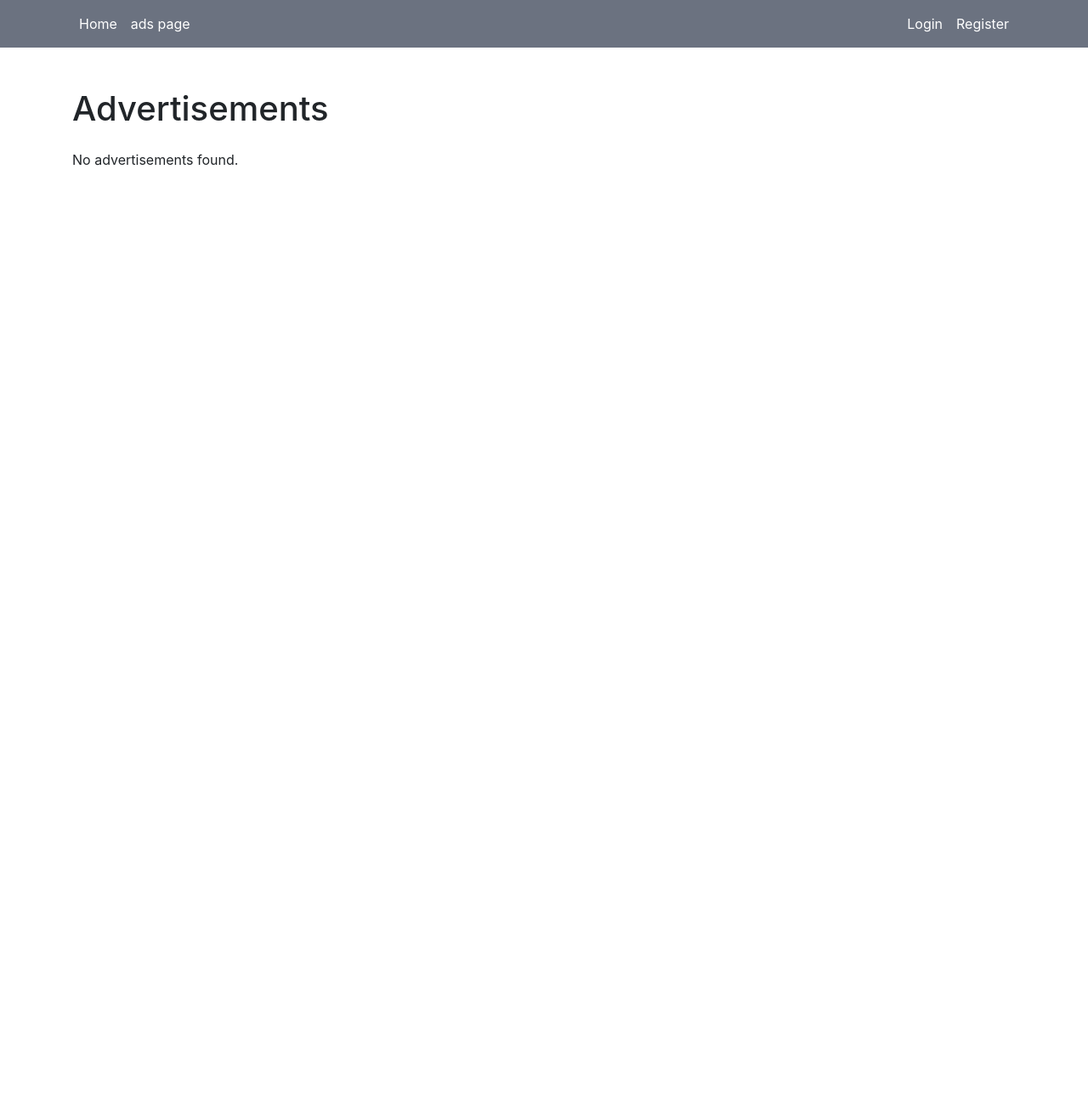
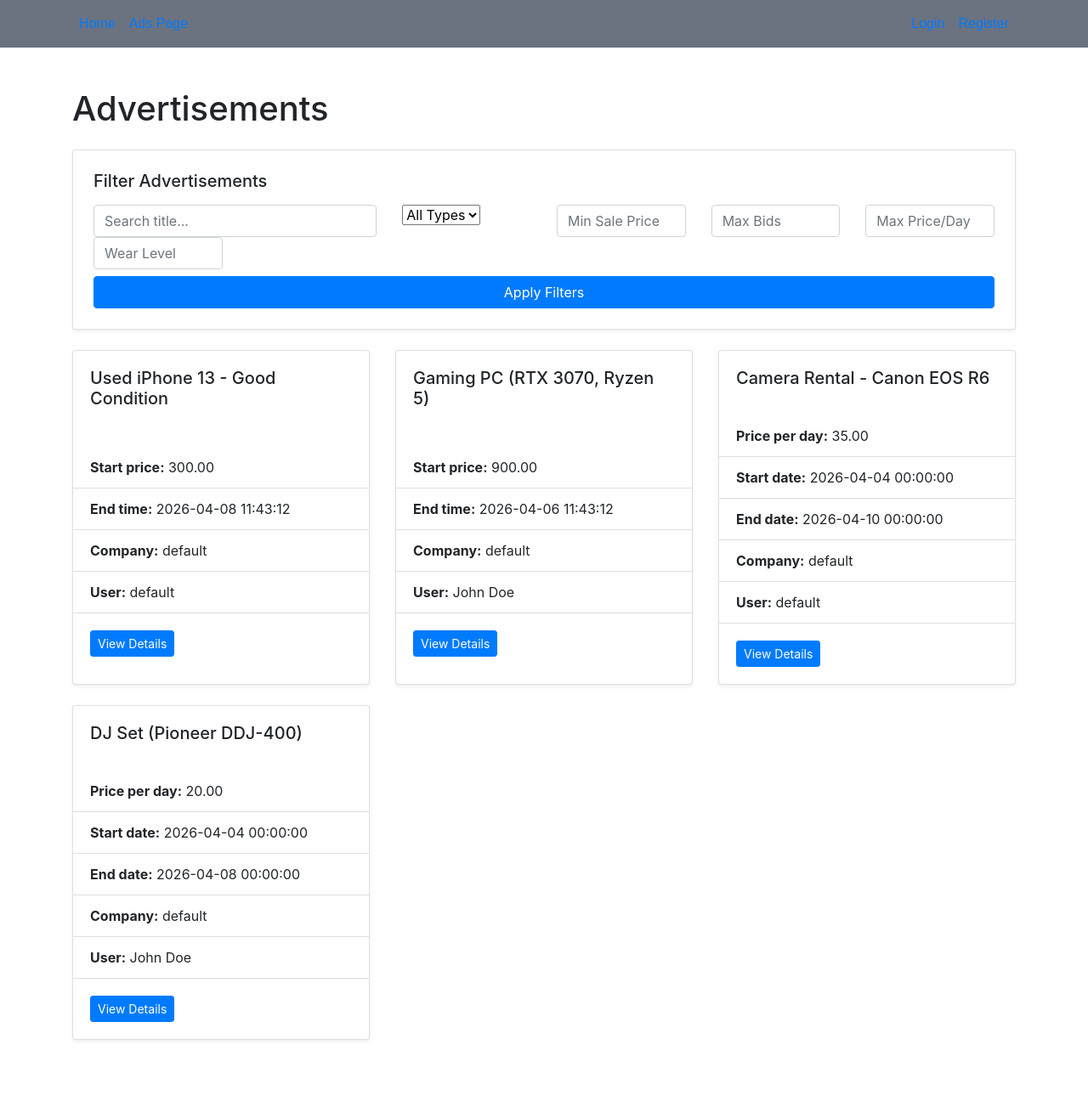
Before and after one commit to Jurian28/Bazaar, a Laravel app: page /ads in a window 1280 px wide. Shown: the whole page at 85% size. Before the commit the page ends 195 px from the top, so only its background shows below. Run offline with Laravel 12, Linux system fonts and the light colour scheme; data comes from the database, SQL or seed files in the repository; data that the repository does not hold is empty.

Commit message:
reviews, idk andere shit

```diff
--- a/app/Http/Controllers/AdController.php
+++ b/app/Http/Controllers/AdController.php
@@ -5,25 +5,37 @@ namespace App\Http\Controllers;
 use App\Models\Advertisement;
 use App\Models\Company;
 use App\Models\Rental;
+use App\Models\Review;
 use App\Models\Sale;
 use App\Models\User;
 use Illuminate\Http\Request;
 use Illuminate\View\View;
 
 class AdController extends Controller {
-    public function ads($companySlug = null): View {
+    public function ads(Request $request, $companySlug = null): View {
         $company = Company::getBySlug($companySlug);
-        $ads = $company->advertisements()->with('user')->get();
+
+        $adsQuery = $company->advertisements()->with(['sale', 'rental']);
+        $ads = $this->getAdsWithFilter($adsQuery, $request);
+
 
         return view('public.ads', compact('company', 'ads'));
     }
 
-    public function showAd($adId): View {
+    public function showAd(Request $request, $adId): View {
         $ad = Advertisement::where('id', $adId)->first();
 
         $company = $ad->company;
 
-        return view('public.ad', compact('company', 'ad'));
+        $query = $ad->reviews()->latest();
+
+        if ($request->filled('rating')) {
+            $query->where('rating', $request->rating);
+        }
+
+        $reviews = $query->paginate(5)->withQueryString();
+
+        return view('public.ad', compact('company', 'ad', 'reviews'));
     }
 
     public function showCreateAd($companySlug = null): View {
@@ -102,4 +114,59 @@ class AdController extends Controller {
             'max_rentals' => $request->max_rentals ?? 4,
         ]);
     }
+
+
+    public function review(Request $request, $adId) {
+        $validated = $request->validate([
+            'rating' => 'string',
+            'comment' => 'nullable|string'
+        ]);
+
+        if (!($user = auth()->user())) {
+            abort(403);
+        }
+
+        Review::create([
+            'user_id' => $user->id,
+            'advertisement_id' => $adId,
+            'rating' => $validated['rating'],
+            'comment' => $validated['comment'],
+        ]);
+
+        return redirect()->back();
+    }
+
+    public function getAdsWithFilter($AdSstartQuery, Request $request) {
+        $query = $AdSstartQuery;
+
+        $query->when($request->filled('type'), function ($q) use ($request) {
+            $q->where('type', $request->type);
+        });
+        $query->when($request->filled('min_price'), function ($q) use ($request) {
+            $q->whereHas('sale', function ($q2) use ($request) {
+                $q2->where('start_price', '>=', $request->min_price);
+            });
+        });
+        $query->when($request->filled('max_bids'), function ($q) use ($request) {
+            $q->whereHas('sale', function ($q2) use ($request) {
+                $q2->where('max_bids', '<=', $request->max_bids);
+            });
+        });
+        $query->when($request->filled('price_per_day'), function ($q) use ($request) {
+            $q->whereHas('rental', function ($q2) use ($request) {
+                $q2->where('price_per_day', '<=', $request->price_per_day);
+            });
+        });
+        $query->when($request->filled('wear_level'), function ($q) use ($request) {
+            $q->whereHas('rental', function ($q2) use ($request) {
+                $q2->where('wear_level', $request->wear_level);
+            });
+        });
+        $query->when($request->filled('search'), function ($q) use ($request) {
+            $q->where('title', 'like', '%' . $request->search . '%');
+        });
+        $ads = $query->paginate(10)->withQueryString();
+
+        return $ads;
+    }
 }
--- a/app/Models/Advertisement.php
+++ b/app/Models/Advertisement.php
@@ -45,6 +45,9 @@ class Advertisement extends Model
         return $this->belongsToMany(User::class, 'favorites');
     }
 
+    public function reviews() {
+        return $this->hasMany(Review::class);
+    }
 
 
     public function isRental() {
--- /dev/null
+++ b/resources/views/components/ad/adList.blade.php
@@ -0,0 +1,76 @@
+@props(['title', 'emptyText', 'ads'])
+
+
+<div class="container my-5">
+    <h1 class="mb-4">{{$title}}</h1>
+
+    <div class="card p-4 mb-4 shadow-sm">
+        <h5 class="mb-3">Filter Advertisements</h5>
+        <form method="GET" class="row g-3">
+
+            <!-- Search -->
+            <div class="col-md-4">
+                <input type="text" name="search" class="form-control"
+                       placeholder="Search title..."
+                       value="{{ request('search') }}">
+            </div>
+
+            <!-- Type -->
+            <div class="col-md-2">
+                <select name="type" class="form-select">
+                    <option value="">All Types</option>
+                    <option value="sale" {{ request('type') == 'sale' ? 'selected' : '' }}>Sale</option>
+                    <option value="rental" {{ request('type') == 'rental' ? 'selected' : '' }}>Rental</option>
+                </select>
+            </div>
+
+            <!-- Sale Filters -->
+            <div class="col-md-2">
+                <input type="number" name="min_price" class="form-control"
+                       placeholder="Min Sale Price"
+                       value="{{ request('min_price') }}">
+            </div>
+            <div class="col-md-2">
+                <input type="number" name="max_bids" class="form-control"
+                       placeholder="Max Bids"
+                       value="{{ request('max_bids') }}">
+            </div>
+
+            <!-- Rental Filters -->
+            <div class="col-md-2">
+                <input type="number" name="price_per_day" class="form-control"
+                       placeholder="Max Price/Day"
+                       value="{{ request('price_per_day') }}">
+            </div>
+            <div class="col-md-2">
+                <input type="text" name="wear_level" class="form-control"
+                       placeholder="Wear Level"
+                       value="{{ request('wear_level') }}">
+            </div>
+
+            <!-- Submit Button -->
+            <div class="col-12 mt-2">
+                <button class="btn btn-primary w-100">Apply Filters</button>
+            </div>
+        </form>
+    </div>
+
+
+    @if($ads->count() > 0)
+        <div class="row">
+            @foreach($ads as $ad)
+                @if ($ad->type == 'sale')
+                    <x-ad.sale :ad="$ad"></x-ad.sale>
+                @elseif($ad->type == 'rental')
+                    <x-ad.rental :ad="$ad"></x-ad.rental>
+                @endif
+            @endforeach
+        </div>
+
+        <div class="d-flex justify-content-center">
+            {{ $ads->links() }}
+        </div>
+    @else
+        <p>{{$emptyText}}</p>
+    @endif
+</div>
--- a/resources/views/components/ad/rental.blade.php
+++ b/resources/views/components/ad/rental.blade.php
@@ -16,7 +16,7 @@
             <a href="{{ route('ads.show', ['adId' => $ad->id]) }}" class="btn btn-primary btn-sm">
                 View Details
             </a>
+            <x-likeButton :ad="$ad"></x-likeButton>
         </div>
-        <x-likeButton :ad="$ad"></x-likeButton>
     </div>
 </div>
--- a/resources/views/components/ad/sale.blade.php
+++ b/resources/views/components/ad/sale.blade.php
@@ -15,7 +15,7 @@
             <a href="{{ route('ads.show', ['adId' => $ad->id]) }}" class="btn btn-primary btn-sm">
                 View Details
             </a>
+            <x-likeButton :ad="$ad"></x-likeButton>
         </div>
-        <x-likeButton :ad="$ad"></x-likeButton>
     </div>
 </div>
--- a/resources/views/components/likeButton.blade.php
+++ b/resources/views/components/likeButton.blade.php
@@ -1,4 +1,18 @@
-<form action="{{ route('ad.favorite', ['adId' => $ad->id]) }}" method="POST" class="d-inline">
-    @csrf
-    <button type="submit" class="btn btn-primary btn-sm">Like</button>
-</form>
+@php use App\Models\User; @endphp
+@props(['ad'])
+
+@if (auth()?->user()?->user_type == User::TYPE_USER)
+    @php
+        $liked = $ad->favoritedBy()
+            ->where('user_id', auth()->user()->id)
+            ->exists();
+    @endphp
+    <form action="{{ route('ad.favorite', ['adId' => $ad->id]) }}" method="POST" class="d-inline">
+        @csrf
+        @if ($liked)
+            <button type="submit" class="btn btn-primary btn-sm">Unlike</button>
+        @else
+            <button type="submit" class="btn btn-primary btn-sm">Like</button>
+        @endif
+    </form>
+@endif
--- a/resources/views/components/menu.blade.php
+++ b/resources/views/components/menu.blade.php
@@ -1,78 +1,69 @@
+@props(['company'])
 @php
     use App\Models\User;
+
     function isRole($role): bool {
         return $role == auth()->user()?->user_type;
     }
+
+    $primaryColor = $company->primary_color ?? '#6b7280';
+    $secondaryColor = $company->secondary_color ?? '#ffffff';
+    $fontFamily = $company->font_family ?? 'sans-serif';
 @endphp
 
 <header>
-    <nav class="navbar navbar-expand-lg" style="background-color: #6b7280;">
+    <nav class="navbar navbar-expand-lg"
+         style="background-color: {{ $primaryColor }}; font-family: {{ $fontFamily }};">
         <div class="container">
+            <!-- Logo -->
+            @if($company->logo_url)
+                <a class="navbar-brand" href="{{ company_route('index') }}">
+                    <img src="{{ $company->logo_url }}" alt="{{ $company->name }}" height="40">
+                </a>
+            @endif
+
             <!-- Navbar links -->
             <ul class="navbar-nav me-auto mb-2 mb-lg-0">
                 <li class="nav-item">
-                    <a class="nav-link text-white" href="{{company_route('index')}}">Home</a>
+                    <a class="nav-link" href="{{ company_route('index') }}" style="color: {{ $secondaryColor }}">Home</a>
                 </li>
                 <li class="nav-item">
-                    <a class="nav-link text-white" href="{{company_route('ads')}}">ads page</a>
+                    <a class="nav-link" href="{{ company_route('ads') }}" style="color: {{ $secondaryColor }}">Ads Page</a>
                 </li>
 
                 @if(isRole(User::TYPE_USER))
                     <li class="nav-item">
-                        <a class="nav-link text-white" href="{{route('favorites') }}">
-                            Favorites
-                        </a>
+                        <a class="nav-link" href="{{ route('favorites') }}" style="color: {{ $secondaryColor }}">Favorites</a>
                     </li>
                     <li class="nav-item">
-                        <a class="nav-link text-white" href="{{route('user.saleHistory') }}">
-                            Purchased
-                        </a>
+                        <a class="nav-link" href="{{ route('user.saleHistory') }}" style="color: {{ $secondaryColor }}">Purchased</a>
                     </li>
-
                     <li class="nav-item">
-                        <a class="nav-link text-white" href="{{route('user.rentalHistory') }}">
-                            Rented
-                        </a>
+                        <a class="nav-link" href="{{ route('user.rentalHistory') }}" style="color: {{ $secondaryColor }}">Rented</a>
                     </li>
                 @endif
 
-
                 @if(isRole(User::TYPE_SELLER))
                     <li class="nav-item">
-                        <a class="nav-link text-white" href="{{company_route('ad.create')}}">Create ad</a>
+                        <a class="nav-link" href="{{ company_route('ad.create') }}" style="color: {{ $secondaryColor }}">Create Ad</a>
                     </li>
-
                     <li class="nav-item">
-                        <a class="nav-link text-white" href="{{route('seller.saleHistory') }}">
-                            My Ads
-                        </a>
+                        <a class="nav-link" href="{{ route('seller.saleHistory') }}" style="color: {{ $secondaryColor }}">My Ads</a>
                     </li>
-
                     <li class="nav-item">
-                        <a class="nav-link text-white" href="{{route('seller.rentalOverview') }}">
-                            Agenda
-                        </a>
+                        <a class="nav-link" href="{{ route('seller.rentalOverview') }}" style="color: {{ $secondaryColor }}">Agenda</a>
                     </li>
                 @endif
 
-
                 @if(isRole(User::TYPE_COMPANY))
                     <li class="nav-item">
-                        <a class="nav-link text-white" href=" {{company_route('ad.create') }} ">
-                            Create ad
-                        </a>
+                        <a class="nav-link" href="{{ company_route('ad.create') }}" style="color: {{ $secondaryColor }}">Create Ad</a>
                     </li>
-
                     <li class="nav-item">
-                        <a class="nav-link text-white" href="{{route('company.showSettings') }}">
-                            Settings
-                        </a>
+                        <a class="nav-link" href="{{ route('company.showSettings') }}" style="color: {{ $secondaryColor }}">Settings</a>
                     </li>
-
                     <li class="nav-item">
-                        <a class="nav-link text-white" href="{{route('company.components') }}">
-                            Components
-                        </a>
+                        <a class="nav-link" href="{{ route('company.components') }}" style="color: {{ $secondaryColor }}">Components</a>
                     </li>
                 @endif
             </ul>
@@ -81,10 +72,10 @@
             <ul class="navbar-nav ms-auto mb-2 mb-lg-0">
                 @guest
                     <li class="nav-item">
-                        <a class="nav-link text-white" href="{{ company_route('login') }}">Login</a>
+                        <a class="nav-link" href="{{ company_route('login') }}" style="color: {{ $secondaryColor }}">Login</a>
                     </li>
                     <li class="nav-item">
-                        <a class="nav-link text-white" href="{{ company_route('register') }}">Register</a>
+                        <a class="nav-link" href="{{ company_route('register') }}" style="color: {{ $secondaryColor }}">Register</a>
                     </li>
                 @endguest
 
@@ -92,7 +83,8 @@
                     <li class="nav-item">
                         <form method="POST" action="{{ company_route('logout') }}">
                             @csrf
-                            <button type="submit" class="btn btn-link nav-link text-white p-0" style="display:inline;">
+                            <button type="submit" class="btn btn-link nav-link p-0"
+                                    style="color: {{ $secondaryColor }}; display:inline;">
                                 Log Out
                             </button>
                         </form>
--- a/resources/views/public/ads.blade.php
+++ b/resources/views/public/ads.blade.php
@@ -2,26 +2,27 @@
 @section('title', 'Ad Page')
 
 @section('content')
-    <div class="container my-5">
-        <h1 class="mb-4">Advertisements</h1>
+    <x-ad.adList :ads="$ads" :title="'Advertisements'" :emptyText="'No advertisements found.'"></x-ad.adList>
+{{--    <div class="container my-5">--}}
+{{--        <h1 class="mb-4">Advertisements</h1>--}}
 
-        @if($ads->count() > 0)
-            <div class="row">
-                @foreach($ads as $ad)
-                    @if ($ad->type == 'sale')
-                        <x-ad.sale :ad="$ad"></x-ad.sale>
-                    @elseif($ad->type == 'rental')
-                        <x-ad.rental :ad="$ad"></x-ad.rental>
-                    @endif
-                @endforeach
-            </div>
+{{--        @if($ads->count() > 0)--}}
+{{--            <div class="row">--}}
+{{--                @foreach($ads as $ad)--}}
+{{--                    @if ($ad->type == 'sale')--}}
+{{--                        <x-ad.sale :ad="$ad"></x-ad.sale>--}}
+{{--                    @elseif($ad->type == 'rental')--}}
+{{--                        <x-ad.rental :ad="$ad"></x-ad.rental>--}}
+{{--                    @endif--}}
+{{--                @endforeach--}}
+{{--            </div>--}}
 
-            {{--            <!-- Optional pagination -->--}}
-            {{--            <div class="d-flex justify-content-center">--}}
-            {{--                {{ $ads->links() }}--}}
-            {{--            </div>--}}
-        @else
-            <p>No advertisements found.</p>
-        @endif
-    </div>
+{{--            --}}{{--            <!-- Optional pagination -->--}}
+{{--            --}}{{--            <div class="d-flex justify-content-center">--}}
+{{--            --}}{{--                {{ $ads->links() }}--}}
+{{--            --}}{{--            </div>--}}
+{{--        @else--}}
+{{--            <p>No advertisements found.</p>--}}
+{{--        @endif--}}
+{{--    </div>--}}
 @endsection
--- a/routes/routes/ads.php
+++ b/routes/routes/ads.php
@@ -7,10 +7,28 @@ use Illuminate\Support\Facades\Route;
 
 
 
+Route::get('/ads/{adId}', [AdController::class, 'showAd'])->name('ads.show');
+Route::post('/ads/{adId}/review', [AdController::class, 'review'])->name('ads.review');
+
+Route::controller(RentalBidController::class)
+    ->middleware(['role:user'])
+    ->group(function () {
+    Route::get('/ads/{ad}/rent',  'create')->name('ads.rent.form');
+    Route::post('/ads/{ad}/rent',  'store')->name('ads.rent');
+
+});
+
+Route::controller(SaleBidController::class)
+    ->middleware(['role:user'])
+    ->group(function () {
+        Route::get('/ads/{ad}/bid',  'create')->name('ads.bid.form');
+        Route::post('/ads/{ad}/bid',  'store')->name('ads.bid');
+    });
+
 function getAdsRoutes($suffix = ""): void {
     Route::controller(AdController::class)->group(function () use ($suffix) {
         Route::get('/ads', 'ads')->name('ads' . $suffix);
-        Route::get('/ad/create', 'showCreateAd')->name('ad.create' . $suffix);
-        Route::post('/ad/create', 'createAd')->name('ad.create' . $suffix);
+        Route::get('/ad/create', 'showCreateAd')->name('ad.create' . $suffix)->middleware('role:seller,company');
+        Route::post('/ad/create', 'createAd')->name('ad.create' . $suffix)->middleware('role:seller,company');
     });
 }
--- a/routes/routes/auth.php
+++ b/routes/routes/auth.php
@@ -5,11 +5,11 @@ use Illuminate\Support\Facades\Route;
 
 function getAuthRoutes($suffix = ""): void {
     Route::controller(AuthController::class)->group(function () use ($suffix) {
-        Route::get('/login', 'showLoginForm')->name('login' . $suffix);
-        Route::post('/login', 'login')->name('login' . $suffix);
-        Route::post('/logout', 'logout')->name('logout' . $suffix);
+        Route::get('/login', 'showLoginForm')->name('login' . $suffix)->middleware('guest');
+        Route::post('/login', 'login')->name('login' . $suffix)->middleware('guest');
+        Route::post('/logout', 'logout')->name('logout' . $suffix)->middleware('auth');
 
-        Route::get('/register', 'showRegisterForm')->name('register' . $suffix);
-        Route::post('/register', 'register')->name('register' . $suffix);
+        Route::get('/register', 'showRegisterForm')->name('register' . $suffix)->middleware('guest');
+        Route::post('/register', 'register')->name('register' . $suffix)->middleware('guest');
     });
 }
--- a/routes/routes/companySettings.php
+++ b/routes/routes/companySettings.php
@@ -4,7 +4,7 @@ use Illuminate\Support\Facades\Route;
 use App\Http\Controllers\CompanyController;
 
 Route::prefix('company')
-    ->middleware(['auth','role:company'])
+    ->middleware(['role:company'])
     ->group(function () {
         Route::get('settings', [CompanyController::class, 'showSettings'])->name('company.showSettings');
         Route::put('settings', [CompanyController::class, 'updateSettings'])->name('company.updateSettings');
--- a/routes/routes/favorites.php
+++ b/routes/routes/favorites.php
@@ -4,7 +4,8 @@
 use App\Http\Controllers\FavoriteController;
 use Illuminate\Support\Facades\Route;
 
-Route::controller(FavoriteController::class)->group(function () {
+Route::controller(FavoriteController::class)
+    ->middleware(['role:user'])->group(function () {
     Route::post('/ad/favorite', 'favorite')->name('ad.favorite');
     Route::get('/favorites', 'favorites')->name('favorites');
 });
--- a/routes/routes/history.php
+++ b/routes/routes/history.php
@@ -4,10 +4,10 @@ use App\Http\Controllers\HistoryController;
 use Illuminate\Support\Facades\Route;
 
 Route::controller(HistoryController::class)->group(function () {
-    Route::get('/user/saleHistory', 'userSaleHistory')->name('user.saleHistory');
-    Route::get('/user/rentalHistory', 'userRentalHistory')->name('user.rentalHistory');
+    Route::get('/user/saleHistory', 'userSaleHistory')->name('user.saleHistory')->middleware('role:user');
+    Route::get('/user/rentalHistory', 'userRentalHistory')->name('user.rentalHistory')->middleware('role:user');
 
 
-    Route::get('/seller/saleHistory', 'sellerSaleHistory')->name('seller.saleHistory');
-    Route::get('/seller/agenda', 'sellerRentalOverview')->name('seller.rentalOverview');
+    Route::get('/seller/saleHistory', 'sellerSaleHistory')->name('seller.saleHistory')->middleware('role:seller');
+    Route::get('/seller/agenda', 'sellerRentalOverview')->name('seller.rentalOverview')->middleware('role:seller');
 });
--- a/routes/web.php
+++ b/routes/web.php
@@ -1,8 +1,5 @@
 <?php
 
-use App\Http\Controllers\AdController;
-use App\Http\Controllers\RentalBidController;
-use App\Http\Controllers\SaleBidController;
 use Illuminate\Support\Facades\Route;
 require __DIR__ . '/routes/auth.php';
 require __DIR__ . '/routes/companySettings.php';
@@ -12,13 +9,6 @@ require __DIR__ . '/routes/history.php';
 require __DIR__ . '/routes/favorites.php';
 
 
-Route::get('/ads/{adId}', [AdController::class, 'showAd'])->name('ads.show');
-
-Route::get('/ads/{ad}/rent', [RentalBidController::class, 'create'])->name('ads.rent.form');
-Route::post('/ads/{ad}/rent', [RentalBidController::class, 'store'])->name('ads.rent');
-
-Route::get('/ads/{ad}/bid', [SaleBidController::class, 'create'])->name('ads.bid.form');
-Route::post('/ads/{ad}/bid', [SaleBidController::class, 'store'])->name('ads.bid');
 
 getAdsRoutes(NO_SLUG_ROUTE_SUFFIX);
 getAuthRoutes(NO_SLUG_ROUTE_SUFFIX);
```
Also changed, not shown: app/Http/Controllers/FavoriteController.php (+7 -2 lines), app/Models/Review.php (added, +19 -0 lines), app/Models/Reviews.php (deleted, +0 -10 lines), database/seeders/DatabaseSeeder.php (+117 -4 lines), resources/views/public/ad.blade.php (+75 -0 lines), resources/views/user/favorites.blade.php (+1 -22 lines).
